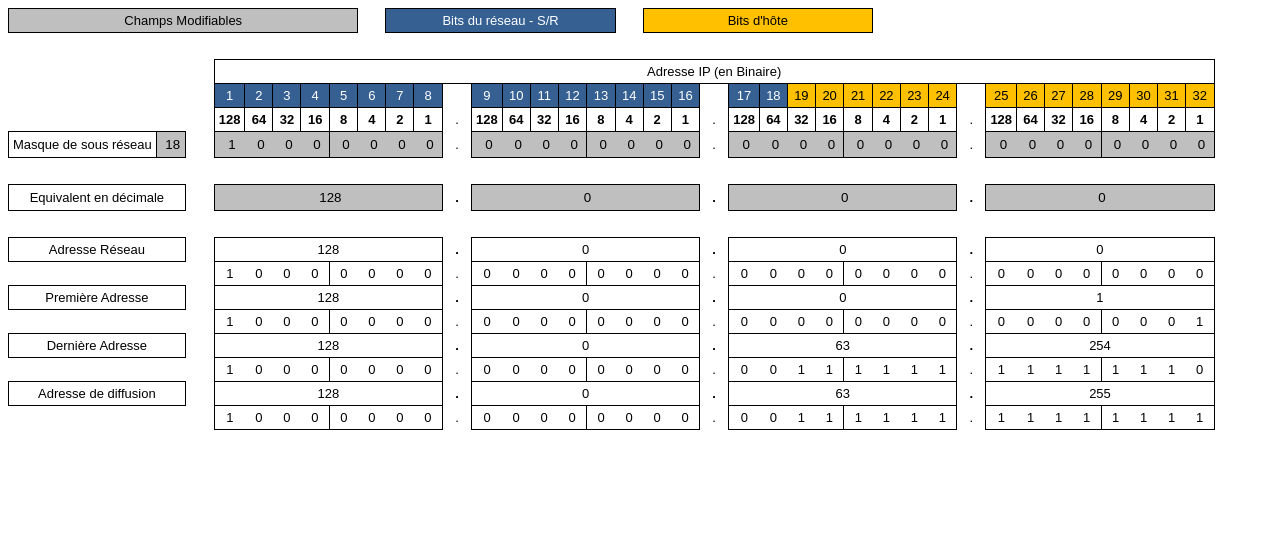
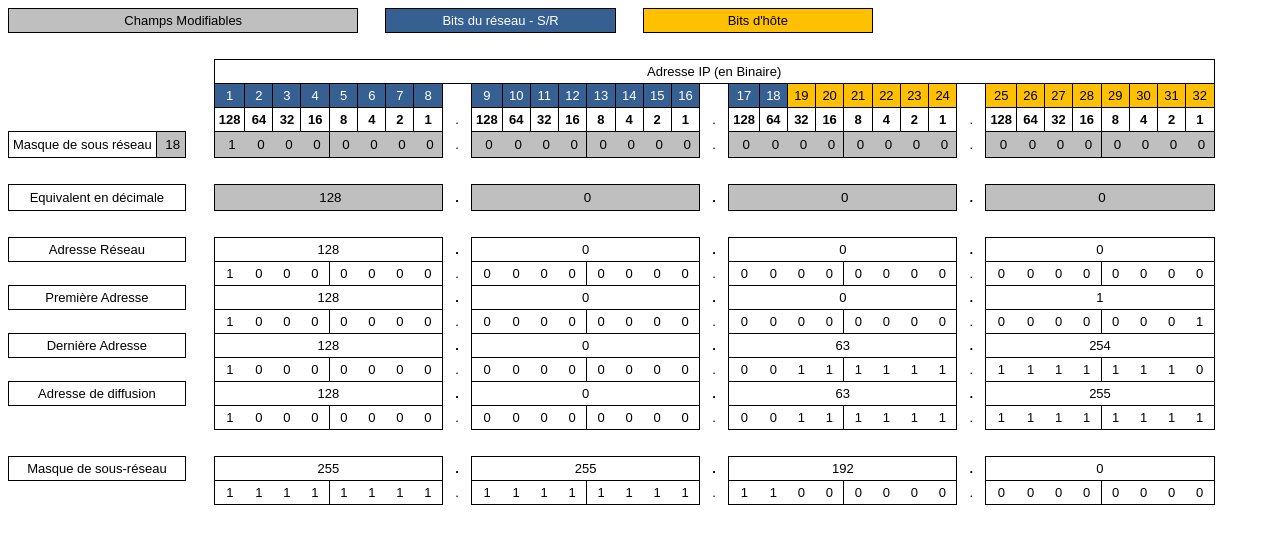
Before and after one commit to xixi52/IPCalculator, a PHP site: page / in a window 1280 px wide. Shown: the top 544 px of the page. Run offline with PHP 8.4, Linux system fonts and the light colour scheme.

Commit message:
Add mask IP Bin

```diff
--- a/assets/js/script.js
+++ b/assets/js/script.js
@@ -272,8 +272,9 @@ function updateBinLast(countCurrentOctet) {
     binaryLast[0] = binaryLast[0].padStart(8, "0");
   }
 
-  let octetLast = 1;
-  let bitLast = 1;
+  let octetLast = 1,
+  bitLast = 1,
+  ipMaskBin = ["0","0","0","0"];
   for (let i = 0; i < 32; i++) {
     bitLast++;
     if (i == 8) {
@@ -293,5 +294,9 @@ function updateBinLast(countCurrentOctet) {
       String(binaryLast[octetLast - 1])[bitLast - 1]
     );
     else $("#broadcast-bit" + bitLast + "-octet" + octetLast).html(1);
+
+    if ($("#bit" + (i + 1)).attr("class") == "bit-reseau") $("#mask-bit" + bitLast + "-octet" + octetLast).html(1);
+    else $("#mask-bit" + bitLast + "-octet" + octetLast).html(0);
   }
+
 }
--- a/index.php
+++ b/index.php
@@ -333,6 +333,55 @@
         <tr>
           <td class="noborder blank-cell" colspan="38"></td>
         </tr>
+        <!-- Mask IP -->
+        <tr class="mask-dec">
+          <td colspan="2">Masque de sous-réseau</td>
+          <td class="noborder"></td>
+          <td colspan="8" id="octet1-mask">255</td>
+          <td class="noborder point">.</td>
+          <td colspan="8" id="octet2-mask">255</td>
+          <td class="noborder point">.</td>
+          <td colspan="8" id="octet3-mask">192</td>
+          <td class="noborder point">.</td>
+          <td colspan="8" id="octet4-mask">0</td>
+        </tr>
+        <!-- Mask IP list -->
+        <tr class="bit-mask">
+          <?php
+          $leftBorderBit = "";
+          $rightBorderBit = "";
+          $bitNumber = 0;
+          $octetNumber = 1;
+            for ($i = 1; $i <= 36; $i++) {
+              if ($i == 1) {
+                $bitNumber++;
+                echo "<td class=\"noborder\" colspan=\"3\"></td>\n";
+              } else if ($i == 10 || $i == 19 || $i == 28) {
+                echo "          <td class=\"noborder\">.</td>\n";
+              } else {
+                if ($bitNumber != 4 && $bitNumber != 8) $rightBorderBit = "-right";
+                else $rightBorderBit = "";
+
+                if ($bitNumber != 1 && $bitNumber != 5) $leftBorderBit = "-left";
+                else $leftBorderBit = "";
+
+                if(($bitNumber > 2 && $octetNumber == 3) || $octetNumber == 4) {
+                  echo "          <td class=\"border" . $rightBorderBit . $leftBorderBit . "\" id=\"mask-bit" . $bitNumber . "-octet" . $octetNumber . "\">0</td>\n";
+                  if($bitNumber == 8) {
+                    $bitNumber = 1;
+                    $octetNumber++;
+                  } else $bitNumber++;
+                } else if($bitNumber == 8) {
+                  echo "          <td class=\"border" . $rightBorderBit . $leftBorderBit . "\" id=\"mask-bit" . $bitNumber . "-octet" . $octetNumber . "\">1</td>\n";
+                  $bitNumber = 1;
+                  $octetNumber++;
+                } else {
+                  echo "          <td class=\"border" . $rightBorderBit . $leftBorderBit . "\" id=\"mask-bit" . $bitNumber . "-octet" . $octetNumber . "\">1</td>\n";
+                  $bitNumber++;
+                }
+              }
+            } ?>
+        </tr>
       </tbody>
     </table>
     <!-- /TABLE -->
```
